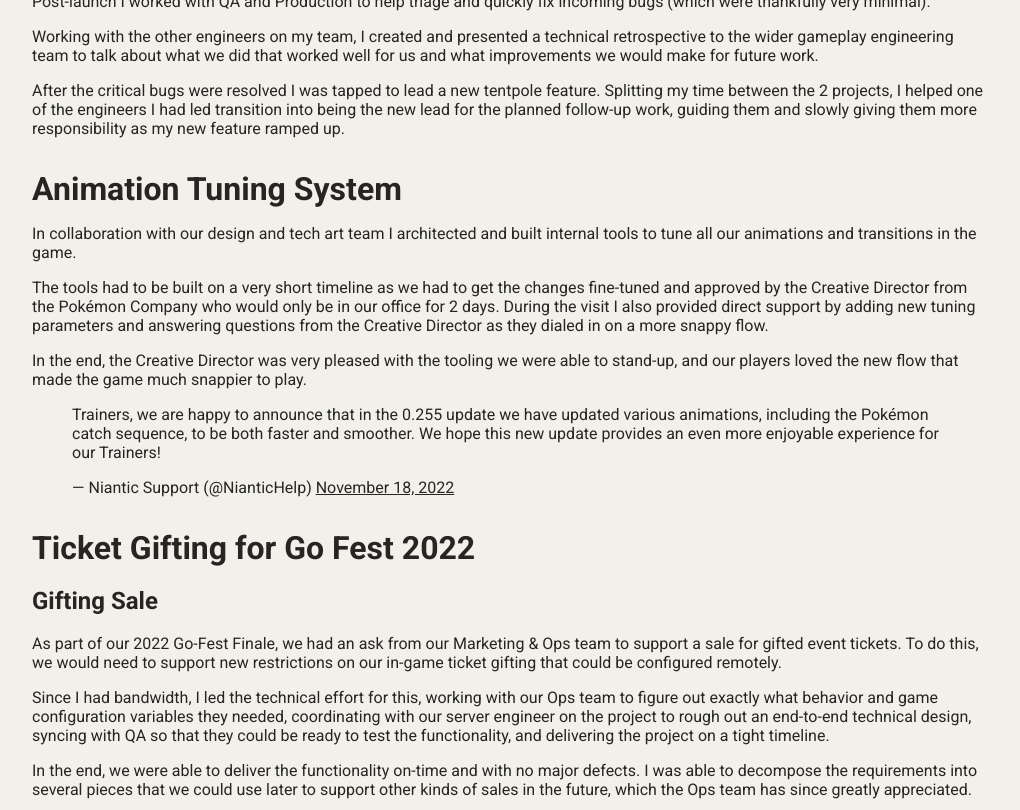
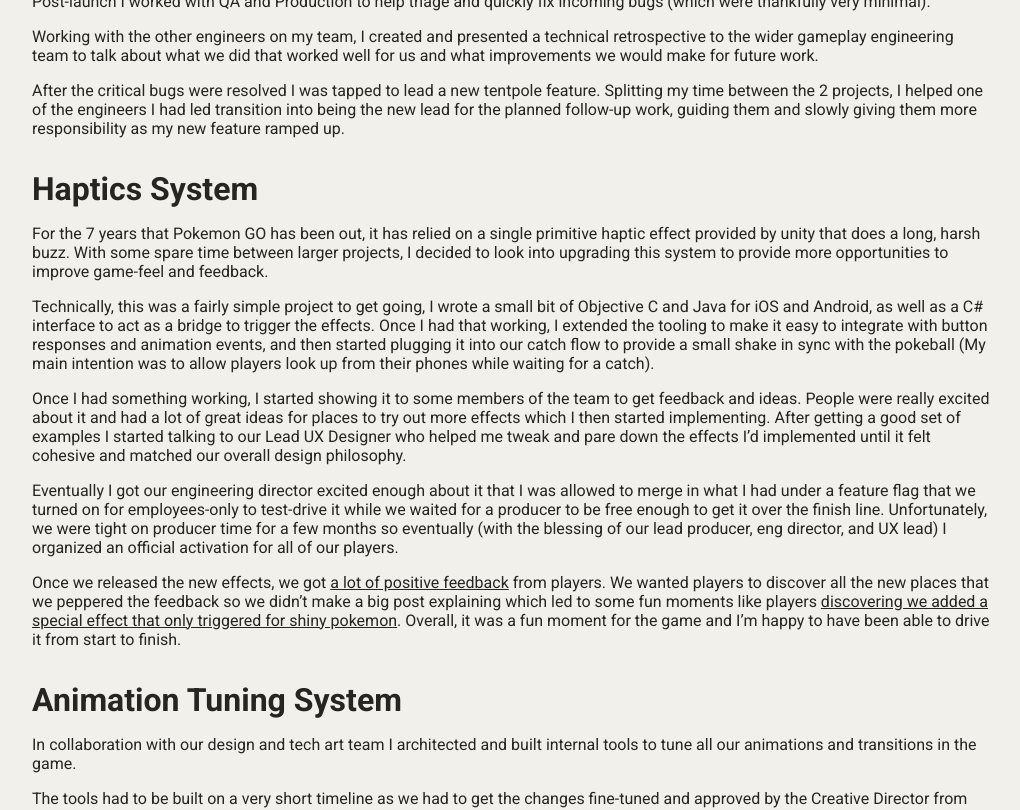
Before and after one commit to jaideng123/jaideng123.github.io, a Jekyll site: the page built from _posts/games/2022-04-01-PokemonGo.md, in a window 1280 px wide and 900 px high, scrolled down 2787 px, cut to the strip 90-900 px from the top of the window. Shown: the whole strip, without its empty margins (128-1148 px from the left). Built offline with Jekyll 4.4.1, drawn with Linux system fonts in a browser that asks for light colours; comment, search, counter and statistics services are not loaded.

Commit message:
Haptics in PGO

```diff
--- a/_posts/games/2022-04-01-PokemonGo.md
+++ b/_posts/games/2022-04-01-PokemonGo.md
@@ -72,6 +72,18 @@
 
 After the critical bugs were resolved I was tapped to lead a new tentpole feature. Splitting my time between the 2 projects, I helped one of the engineers I had led transition into being the new lead for the planned follow-up work, guiding them and slowly giving them more responsibility as my new feature ramped up.
 
+# Haptics System
+
+For the 7 years that Pokemon GO has been out, it has relied on a single primitive haptic effect provided by unity that does a long, harsh buzz. With some spare time between larger projects, I decided to look into upgrading this system to provide more opportunities to improve game-feel and feedback.
+
+Technically, this was a fairly simple project to get going, I wrote a small bit of Objective C and Java for iOS and Android, as well as a C# interface to act as a bridge to trigger the effects. Once I had that working, I extended the tooling to make it easy to integrate with button responses and animation events, and then started plugging it into our catch flow to provide a small shake in sync with the pokeball (My main intention was to allow players look up from their phones while waiting for a catch).
+
+Once I had something working, I started showing it to some members of the team to get feedback and ideas. People were really excited about it and had a lot of great ideas for places to try out more effects which I then started implementing. After getting a good set of examples I started talking to our Lead UX Designer who helped me tweak and pare down the effects I'd implemented until it felt cohesive and matched our overall design philosophy.
+
+Eventually I got our engineering director excited enough about it that I was allowed to merge in what I had under a feature flag that we turned on for employees-only to test-drive it while we waited for a producer to be free enough to get it over the finish line. Unfortunately, we were tight on producer time for a few months so eventually (with the blessing of our lead producer, eng director, and UX lead) I organized an official activation for all of our players.
+
+Once we released the new effects, we got [a lot of positive feedback](https://twitter.com/JaidenG123/status/1729639989493850226) from players. We wanted players to discover all the new places that we peppered the feedback so we didn't make a big post explaining which led to some fun moments like players [discovering we added a special effect that only triggered for shiny pokemon](https://twitter.com/8BitCR/status/1729650039293722689). Overall, it was a fun moment for the game and I'm happy to have been able to drive it from start to finish.
+
 # Animation Tuning System
 
 In collaboration with our design and tech art team I architected and built internal tools to tune all our animations and transitions in the game.
```
Also changed, not shown: _posts/games/2023-03-01-RogueHike.md (+1 -1 lines).
